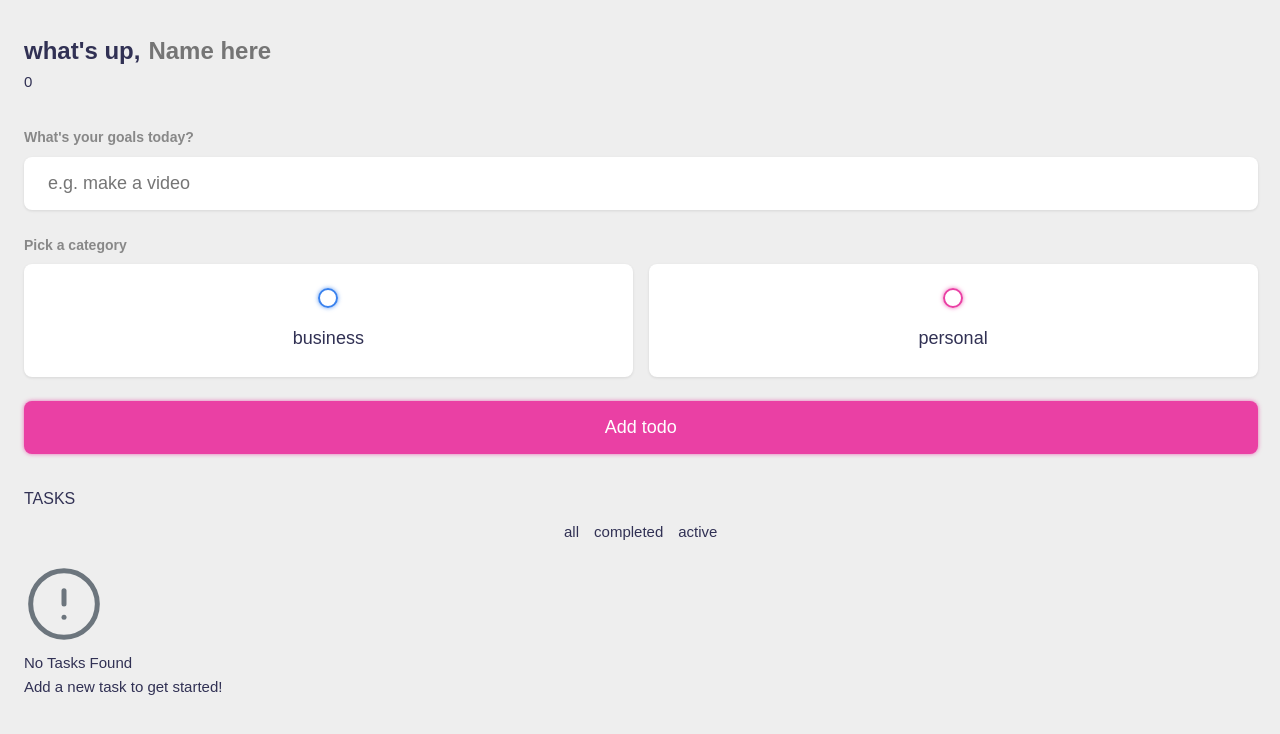
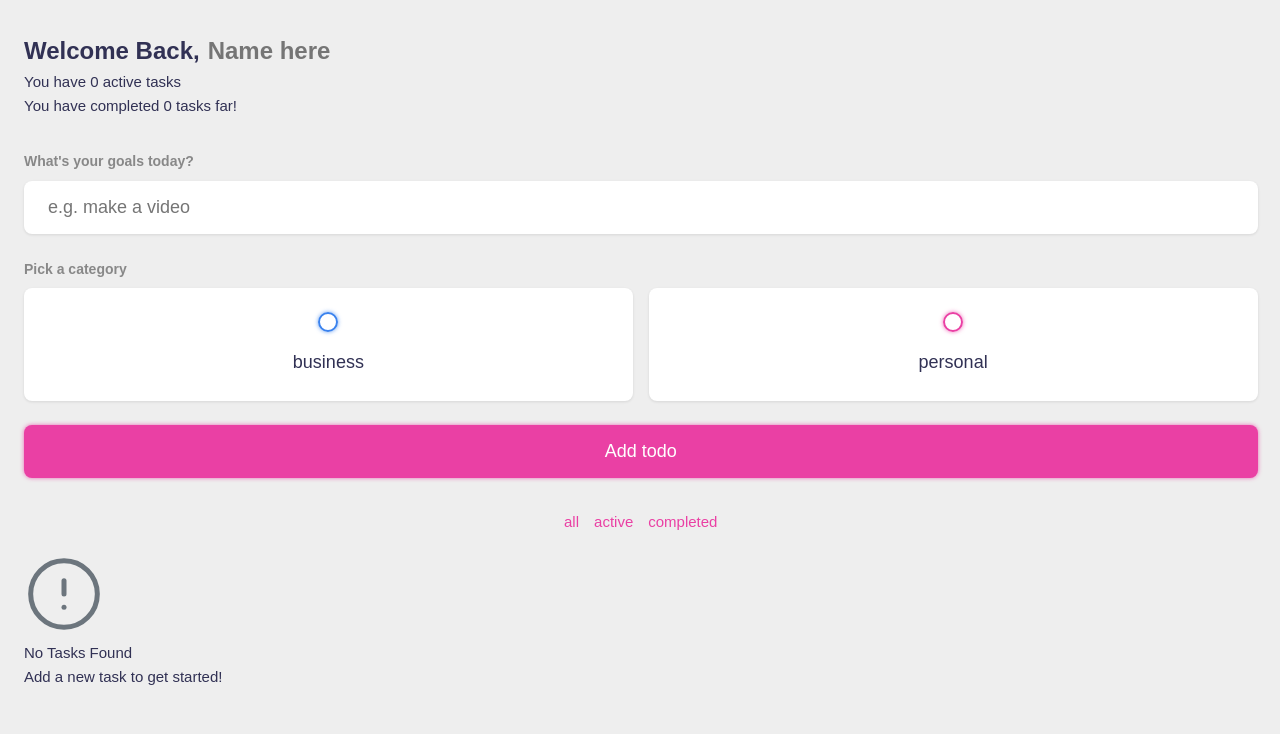
Before and after one commit to ktrotek/To-Do-Vue.js, a Vue app: page / in a window 1280 px wide. Shown: the top 734 px of the page. Built offline with nearby package versions, Linux system fonts and the light colour scheme; the HTML template or start-up script is replaced by a standard one.

Commit message:
First commit

```diff
--- a/src/App.vue
+++ b/src/App.vue
@@ -9,9 +9,9 @@ const name = ref('')
 const input_content =ref('')
 const input_category = ref(null)
 
-const todos_asc = computed (() => todos.value.sort((a,b) => {
+/* const todos_asc = computed (() => todos.value.sort((a,b) => {
   return b.createdAt - a.createdAt
-}))
+})) */
 
 const addTodo = () => {
     if (input_content.value.trim() === ''  || input_category.value === null ){
@@ -32,8 +32,8 @@ const removeTodo = todo => {
   todos.value = todos.value.filter (t => t !== todo)
 }
 
-const filters = ref(['all', 'completed', 'active']);
-const activeFilter = ref(['active']);
+const filters = ref(['all', 'active', 'completed']);
+const activeFilter = ref('active');
 
 const filterTodo = (type) => {
     activeFilter.value = type;
@@ -52,26 +52,22 @@ const filteredTodos = computed (() => {
     return sorted;
 });
 
-
-const completedCount = computed(() => {
-    return todos.value.filter(todo => !todo.done).length;
-});
-
 const activeCount = computed(() => {
   return todos.value.filter(todo => !todo.done).length;
 });
 
-const darkMode = ref(false)
+const completedCount = computed(() => {
+    return todos.value.filter(todo => todo.done).length;
+})
 
-watch(darkMode, (val) => {
-    document.body.classList.toggle('dark', val)
-    localStorage.setItem('darkMode', val)
-})
+const saveOrder = () => {
+  localStorage.setItem('todos', JSON.stringify(todos.value))
+}
 
 // Watch for changes and save to localStorage
 watch(todos, newVal => {
   localStorage.setItem('todos', JSON.stringify(newVal))
-},{deep: true})
+}, {deep: true})
 
 watch (name, (newVal) => {
   localStorage.setItem('name', newVal)
@@ -83,6 +79,17 @@ onMounted(() => {
   darkMode.value = localStorage.getItem('darkMode') === 'true'
 })
 
+/* Dark Mode */
+
+const darkMode = ref(false)
+
+watch(darkMode, (val) => {
+    document.body.classList.toggle('dark', val)
+    localStorage.setItem('darkMode', val)
+})
+
+
+
 </script>
 
 <template>
@@ -91,11 +98,12 @@ onMounted(() => {
         <section class="greeting">
 
             <h2 class=title>
-              what's up, <input type="text" placeholder="Name here"
+              Welcome Back, <input type="text" placeholder="Name here"
               v-model="name"/>
             </h2>
 
-        <p> {{ activeCount }} </p>
+        <p> You have {{ activeCount }} active tasks </p>
+        <p> You have completed {{ completedCount }} tasks far! </p>
         </section>
 
         <section class="create-todo">
@@ -128,8 +136,6 @@ onMounted(() => {
         </section>
 
         <section class="todo-list">
-
-          <h3> TASKS</h3>
           <div class="filters"> <!-- Add CSS -->
             <p v-for="(filter, index) in filters" :key="index">
                 <span
@@ -151,16 +157,19 @@ onMounted(() => {
 
               </div>
 
-              <draggable v-model="todos"
+              <draggable
+                  v-else
+                  :list="filteredTodos"
                   item-key="createdAt"
-                  tag="div"
                   @end="saveOrder"
                 >
                 <template #item="{ element: todo }">
-                <div v-for="todo in filteredTodos"
-                :key="todo.createdAt"
-                :class="`todo-item ${todo.done && 'done'}`">
-
+                <div
+                v-show="(activeFilter === 'all') ||
+                        (activeFilter === 'completed' && todo.done) ||
+                        (activeFilter === 'active' && !todo.done)"
+                    :class="`todo-item ${todo.done && 'done'}`"
+                    >
                   <label>
                     <input type="checkbox" v-model="todo.done" />
                     <span :class="`bubble ${todo.category}`"></span>
--- a/src/assets/main.css
+++ b/src/assets/main.css
@@ -237,6 +237,11 @@ input:checked ~ .bubble::after {
 	justify-content: center;
 	gap: 15px;
 	margin-bottom: 20px;
+	color: #EA40A4;
+  }
+
+  .filter:hover {
+	color: #3A82EE;
   }
 
   .filter-btn {
```
Also changed, not shown: 4 other files (tests, documents, lock files or other folders).
